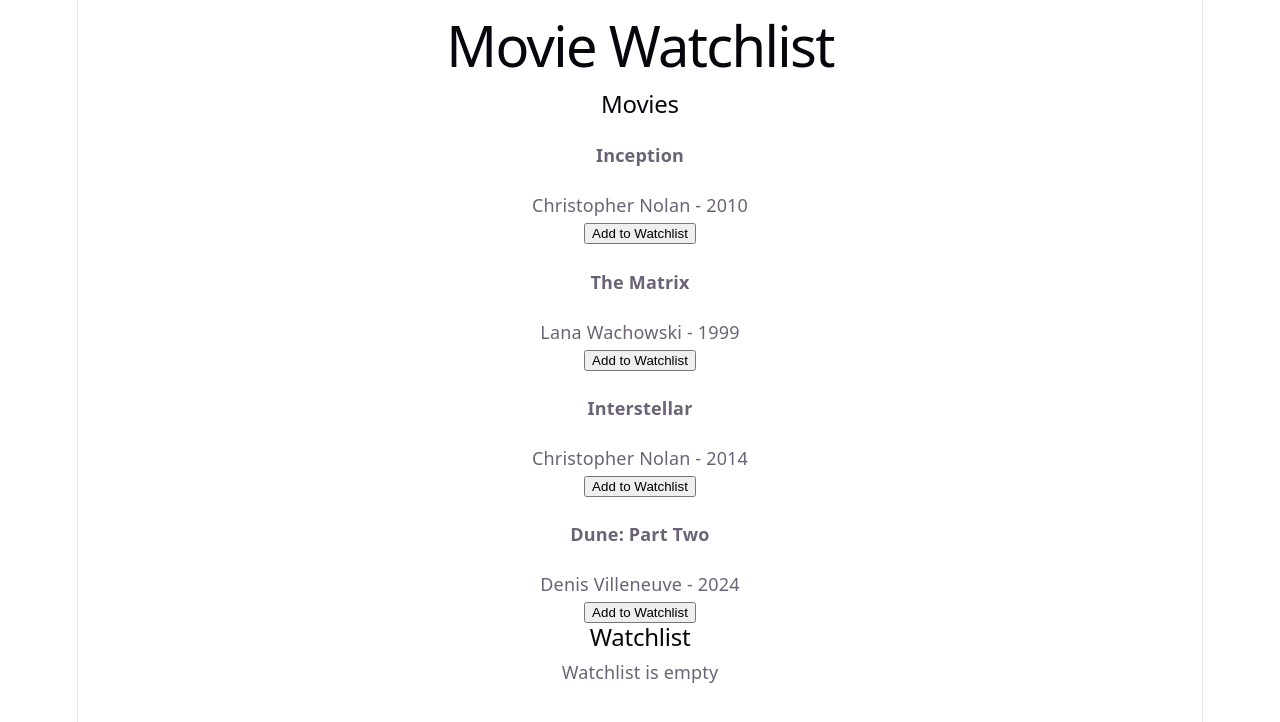
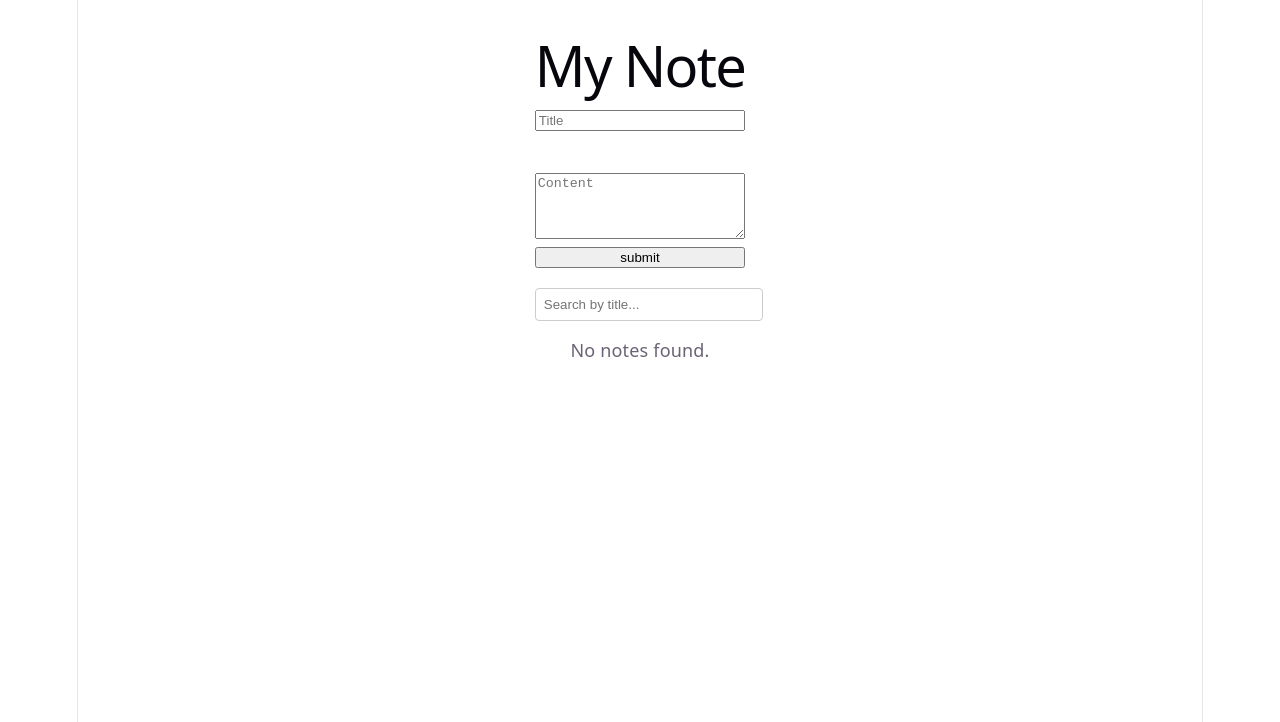
Before and after one commit to zwecodes/TypeScript-Practice, a React (Vite) app: page / in a window 1280 px wide. Shown: the top 722 px of the page. Built offline with nearby package versions, Linux system fonts and the light colour scheme.

Commit message:
TypeScript - Note Taking App

```diff
--- a/src/App.tsx
+++ b/src/App.tsx
@@ -103,6 +103,8 @@ export default function App() {
 }
 */
 
+// MOVIE Watchlist
+/*
 import { WatchlistProvider } from './WatchlistContext';
 import MovieList from './MovieList';
 import WatchList from './WatchList';
@@ -116,3 +118,20 @@ export default function App() {
         </WatchlistProvider>
     )
 }
+*/
+
+import { NotelistProvider } from './NoteContext';
+import  NoteForm  from './NoteForm';
+import  NoteList  from './NoteList';
+
+export default function App() {
+    return(
+        <NotelistProvider>
+            <div style={{ maxWidth: '600px', margin: '0 auto', padding: '20px' }}>
+                <h1>My Note</h1>
+                <NoteForm />
+                <NoteList />
+            </div>
+        </NotelistProvider>
+    )
+}
--- /dev/null
+++ b/src/Note.ts
@@ -0,0 +1,5 @@
+export type Note = {
+    id: number;
+    title: string;
+    content: string;
+}
--- /dev/null
+++ b/src/NoteContext.tsx
@@ -0,0 +1,40 @@
+import { createContext, useReducer, useContext } from 'react';
+import type { Note } from './Note';
+
+type Action =
+| { type: "ADD"; payload: Note }
+| { type: "REMOVE"; payload: number };
+
+type NotelistContextType = {
+    notelist: Note[];
+    dispatch: React.Dispatch<Action>;
+};
+
+const NotelistContext = createContext<NotelistContextType | null>(null);
+
+const reducer = (state: Note[], action: Action): Note[] => {
+    switch(action.type) {
+        case "ADD":
+            return [...state, action.payload];
+        case "REMOVE":
+            return state.filter(note => note.id !== action.payload);
+        default:
+            return state;
+    }
+};
+
+export function NotelistProvider({ children }: {children: React.ReactNode}) {
+    const [notelist, dispatch] = useReducer(reducer, []);
+
+    return (
+        <NotelistContext.Provider value={{ notelist, dispatch}}>
+            {children}
+        </NotelistContext.Provider>
+    );
+}
+
+export function useNotelist() {
+    const context = useContext(NotelistContext);
+    if (!context) throw new Error ("useNotelist must be inside NotelistProvider")
+    return context;
+}
--- /dev/null
+++ b/src/NoteForm.tsx
@@ -0,0 +1,26 @@
+import { useState } from 'react';
+import { useNotelist } from './NoteContext'
+
+
+export default function NoteForm() {
+    const [title, setTitle] = useState<string>('');
+    const [content, setContent] = useState<string>('');
+
+    const { dispatch } = useNotelist();
+
+    const handleSubmit = () => {
+        if (title === '' || content === '') return;
+        dispatch({ type: 'ADD', payload: {id: Date.now(), title, content} })
+        setTitle('');
+        setContent('');
+    };
+
+    return(
+        <div style={{ display: 'flex', flexDirection: 'column', gap: '8px', marginBottom: '20px' }}>
+            <input placeholder="Title" value={title} onChange={(e) => setTitle(e.target.value)}/>
+            <br />
+            <textarea placeholder="Content" value={content} onChange={e => setContent(e.target.value)} rows={4} />
+            <button onClick={handleSubmit}>submit</button>
+        </div>
+    )
+}
--- /dev/null
+++ b/src/NoteList.tsx
@@ -0,0 +1,34 @@
+import { useNotelist } from './NoteContext'
+import { useState } from 'react';
+
+export default function NoteList() {
+    const [searchInput, setSearchInput] = useState<string>('');
+
+    const { notelist, dispatch } = useNotelist();
+
+    const filtered = notelist.filter(note =>
+        note.title.toLowerCase().includes(searchInput.toLowerCase())
+    );
+
+    return (
+        <div>
+            <input
+            placeholder="Search by title..."
+            value={searchInput}
+            onChange={e => setSearchInput(e.target.value)}
+            style={{ width: '100%', padding: '8px', marginBottom: '16px', borderRadius: '4px', border: '1px solid #ccc' }}
+            />
+            {filtered.length === 0 ? (
+            <p>No notes found.</p>
+            ) : (
+            filtered.map(note => (
+                <div key={note.id} style={{ border: '1px solid #170000', borderRadius: '8px', padding: '12px', marginBottom: '8px' }}>
+                    <h3 style={{ margin: '0 0 8px 0' }}>{note.title}</h3>
+                    <p style={{ margin: '0 0 8px 0' }}>{note.content}</p>
+                    <button onClick={() => dispatch({ type: 'REMOVE', payload: note.id })}>Delete</button>
+                </div>
+                ))
+            )}
+    </div>
+    );
+}
```
